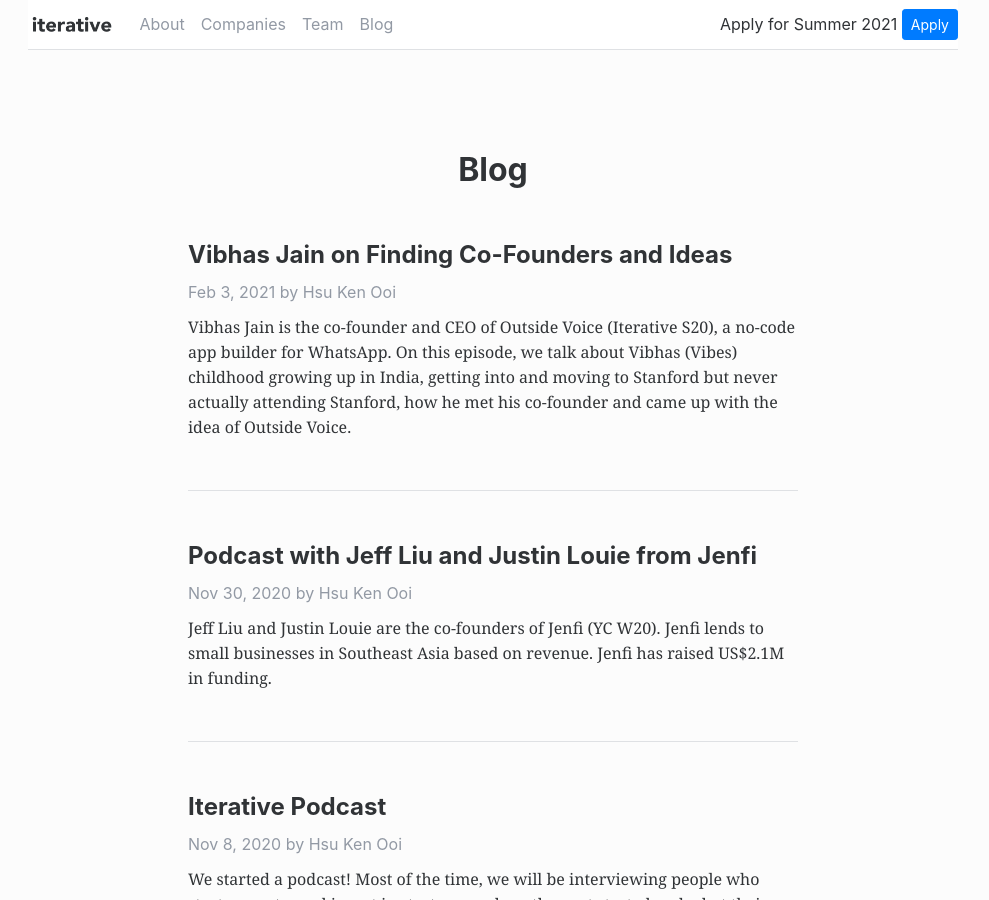
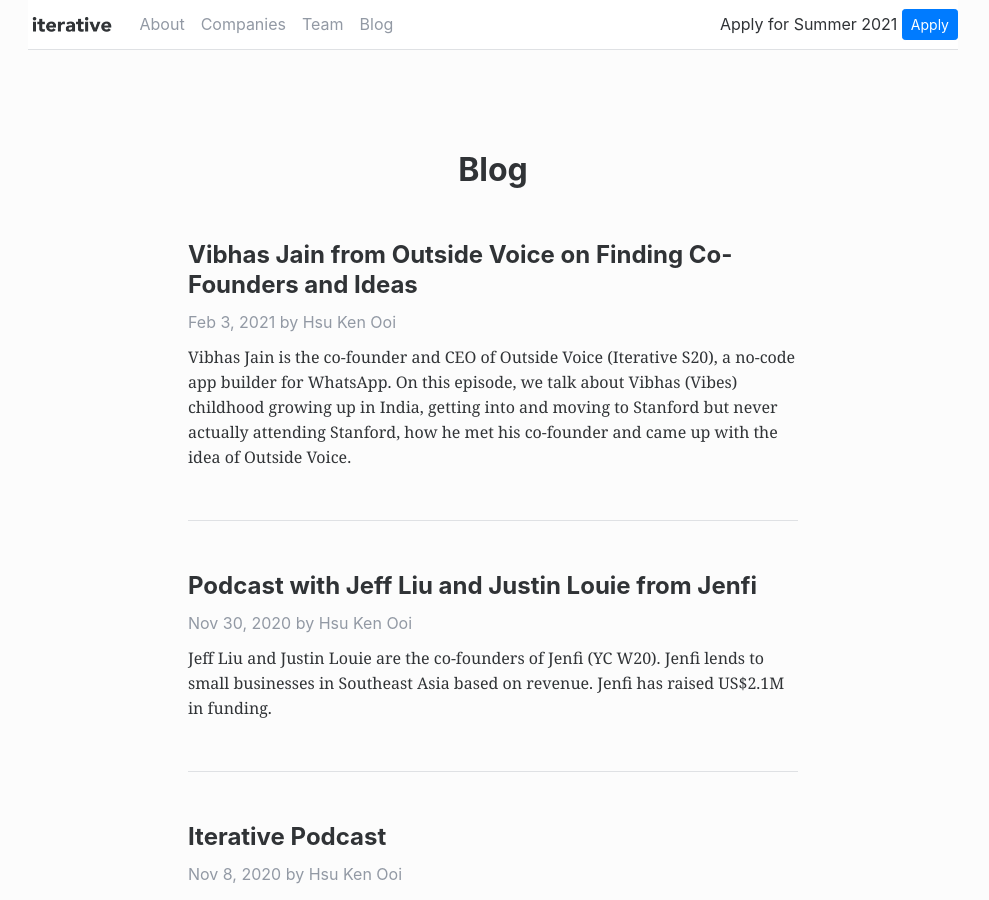
Before and after one commit to hsukenooi/iterative-website, a Jekyll site: the page built from blog.html, in a window 1280 px wide and 900 px high. Shown: the whole window, without its empty margins (147-1136 px from the left). Built offline with Jekyll 4.4.1, drawn with Linux system fonts in a browser that asks for light colours; comment, search, counter and statistics services are not loaded.

Commit message:
changed title again

```diff
--- a/_posts/2021-02-03-podcast-episode3-vibhas-jain-outside-voice.markdown
+++ b/_posts/2021-02-03-podcast-episode3-vibhas-jain-outside-voice.markdown
@@ -1,6 +1,6 @@
 ---
 layout: post
-title:  "Vibhas Jain on Finding Co-Founders and Ideas"
+title:  "Vibhas Jain from Outside Voice on Finding Co-Founders and Ideas"
 date:   2021-02-03 16:00:00 +0800
 author: "Hsu Ken Ooi"
 categories: podcast
```
